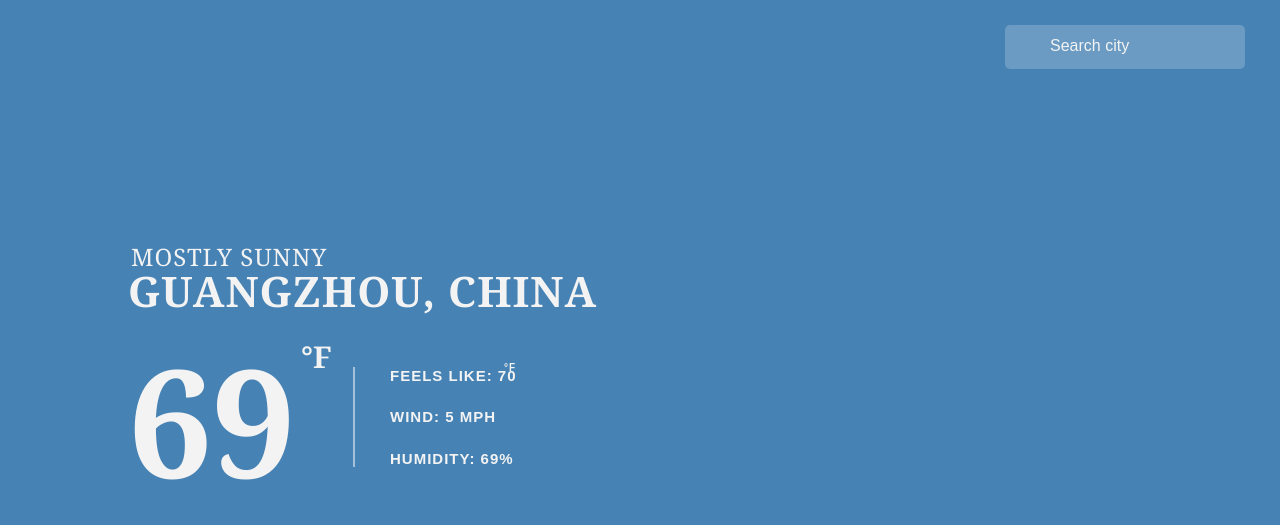
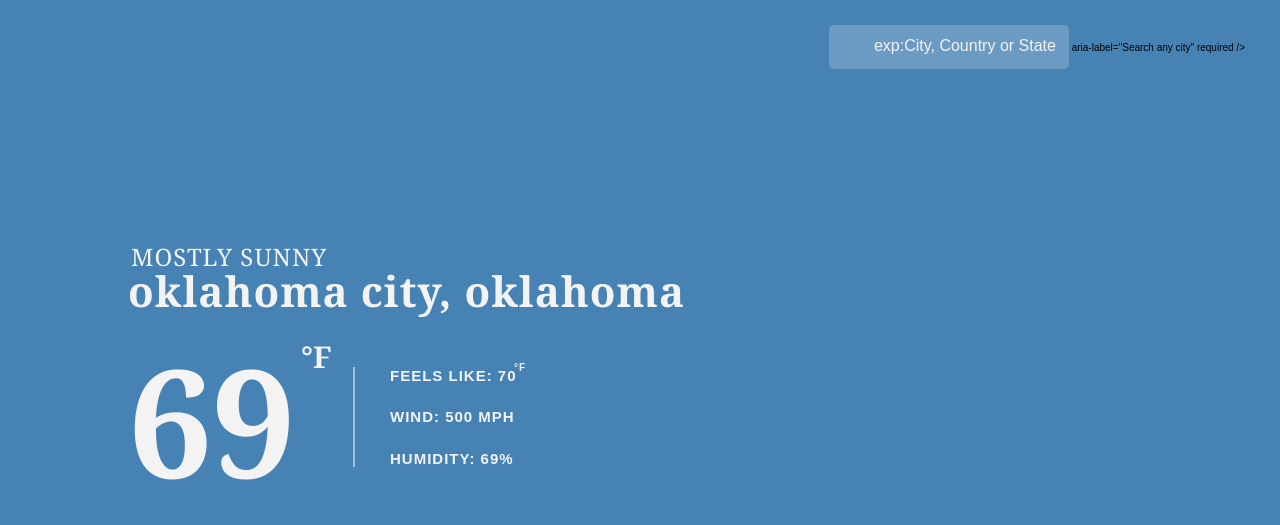
Before and after one commit to salteddawgg/basic_waether_app, a plain HTML site: page main.html in a window 1280 px wide. Drawn offline with Linux system fonts and the light colour scheme.

Commit message:
minor tweeks

```diff
--- a/css.css
+++ b/css.css
@@ -17,7 +17,7 @@ body {
 }
 
 #main-container {
-  background-color: steelblue;
+  background-color: steelblue; /* very demure color */
   background-size: cover;
   background-position: center;
   position: relative;
@@ -120,6 +120,7 @@ input[type="text"]::placeholder {
   left: 17.3rem;
 }
 
+/* this took so long to get how i like it, drove me insane*/
 .weather-details {
   display: flex;
   flex-direction: column;
@@ -140,11 +141,12 @@ input[type="text"]::placeholder {
 }
 
 .feels-like::after {
-  content: "\00B0 F";
+  content: " \00B0 F";
   position: absolute;
   bottom: 1.1rem;
   left: 11.4rem;
   font-size: 1rem;
+  margin-left: 10px; /* Adds 10px of margin on all sides */
 }
 
 .humidity::after {
--- a/main.html
+++ b/main.html
@@ -18,10 +18,22 @@
           <div class="form-group">
             <input
               type="text"
-              placeholder="Search city"
-              aria-label="Search city"
-              required
+              placeholder="exp:City, Country or State "
+              <!--
+              this
+              place
+              holder
+              looks
+              ugly,
+              idk
+              how
+              to
+              make
+              it
+              look
+              nicer--
             />
+            aria-label="Search any city" required />
             <button class="submit-btn" type="submit">
               <i class="fas fa-search"></i>
             </button>
@@ -35,12 +47,12 @@
       <div class="main-weather-display info">
         <div class="general-info">
           <p class="condition">MOSTLY SUNNY</p>
-          <h1 class="location">GUANGZHOU, CHINA</h1>
+          <h1 class="location">oklahoma city, oklahoma</h1>
           <span class="degrees">69</span>
         </div>
         <div class="weather-details info">
           <p class="feels-like">FEELS LIKE: 70</p>
-          <p class="wind-mph">WIND: 5 MPH</p>
+          <p class="wind-mph">WIND: 500 MPH</p>
           <p class="humidity">HUMIDITY: 69</p>
         </div>
       </div>
--- a/scripts.js
+++ b/scripts.js
@@ -48,7 +48,7 @@ function throwErrorMsg() {
 }
 
 function processData(weatherData) {
-  // Grab all the data to display on the page
+  // Grab all the yummy data to display on the page
   const myData = {
     condition: weatherData.weather[0].description.toUpperCase(),
     feelsLike: {
@@ -65,7 +65,6 @@ function processData(weatherData) {
 
   return myData;
 }
-//code from this point down was generated by a chatbot
 
 function displayData(newData) {
   const weatherInfo = document.getElementsByClassName("info");
@@ -77,6 +76,9 @@ function displayData(newData) {
     } else {
       div.classList.add("fade-in2");
     }
+
+    //code from this point down was generated by a chatbot, i made is create the queary requests
+    //took some fanagling but i think i got it working pretty well. i ended up feeding the bot some of the API documentation and that seemed to help a lot
   });
   document.querySelector(".condition").textContent = newData.condition;
   document.querySelector(
```
Also changed, not shown: readMe.txt.
